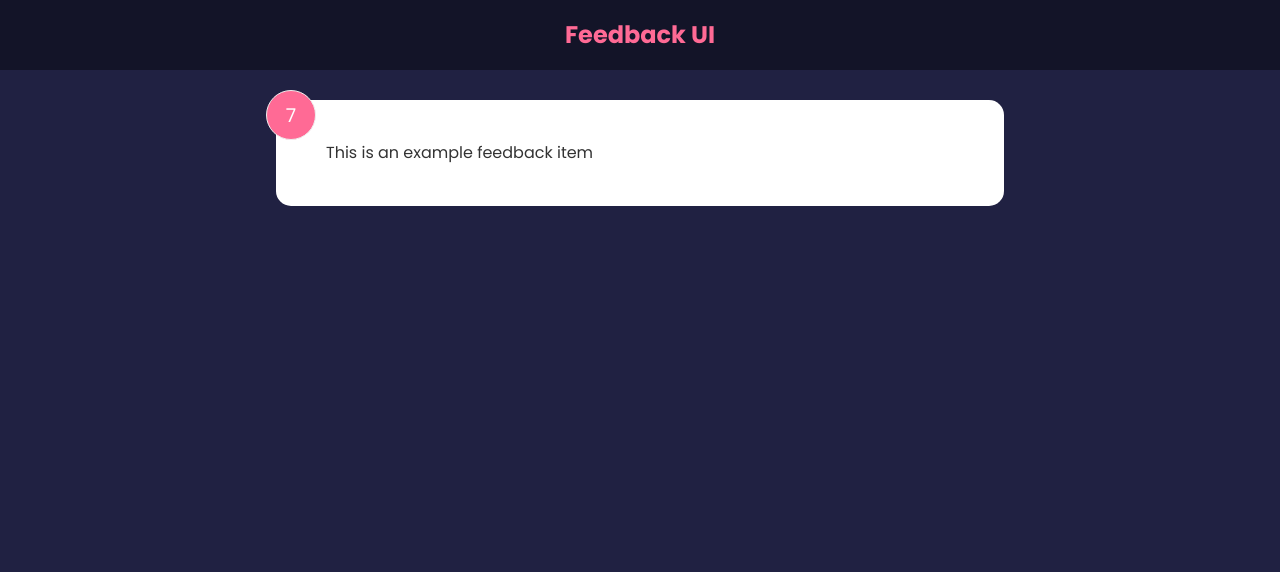
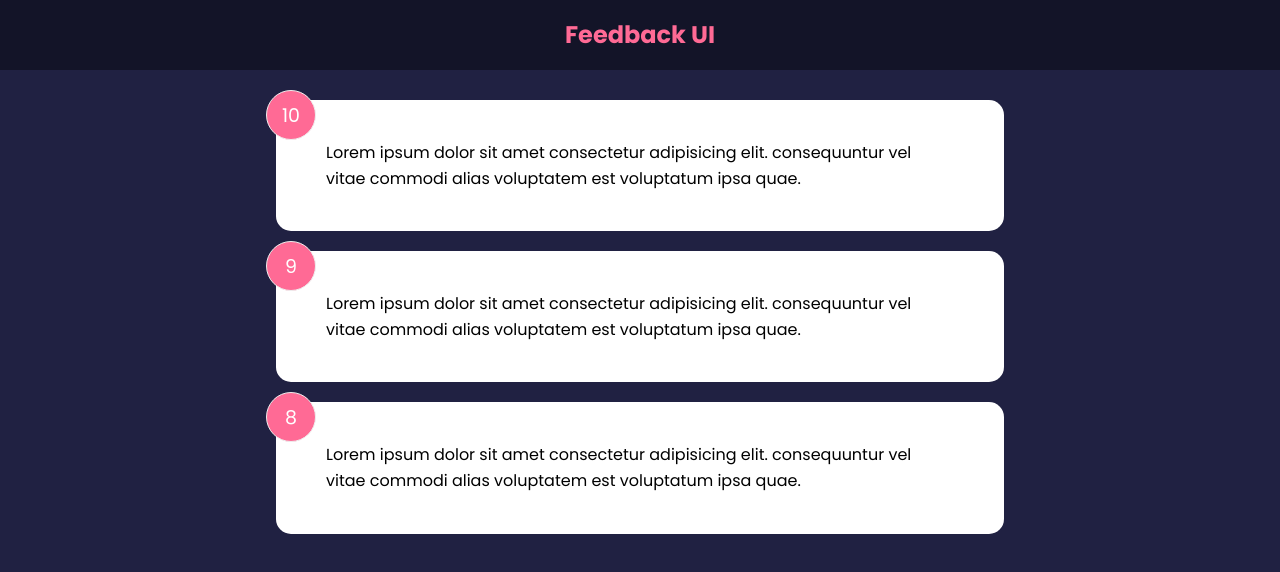
Before and after one commit to sandip2224/review-system-webapp, a React (Create React App) app: page / in a window 1280 px wide. Shown: the top 572 px of the page. Built offline with nearby package versions, Linux system fonts and the light colour scheme.

Commit message:
Added dynamic feedback listings

```diff
--- a/src/App.js
+++ b/src/App.js
@@ -1,13 +1,16 @@
 import { useState } from 'react';
-import FeedbackItem from './components/FeedbackItem';
+import FeedbackList from './components/FeedbackList';
 import Header from './components/Header';
+import FeedbackData from './data/FeedbackData'
 
 function App() {
+  const [feedback, setFeedback] = useState(FeedbackData)
+
   return (
     <div className="App">
       <Header />
       <div className="container">
-        <FeedbackItem />
+        <FeedbackList feedback={feedback  } />
       </div>
     </div>
   );
--- a/src/components/FeedbackItem.jsx
+++ b/src/components/FeedbackItem.jsx
@@ -1,22 +1,18 @@
-import React, { useState } from 'react'
+import React from 'react'
+import Card from './shared/Card'
+import PropTypes from 'prop-types'
 
-function FeedbackItem() {
-  const [rating, setRating] = useState(7)
-  const [text, setText] = useState('This is an example feedback item')
-
-  // const handleClick = () => {
-  //   setRating((prevState) => {
-  //     return prevState + 1
-  //   })
-  // }
-
+function FeedbackItem({ item }) {
   return (
-    <div className='card'>
-      <div className="num-display">{rating}</div>
-      <div className="text-display">{text}</div>
-      {/* <button onClick={handleClick}>Click Here</button> */}
-    </div>
+    <Card>
+      <div className="num-display">{item.rating}</div>
+      <div className="text-display">{item.text}</div>
+    </Card>
   )
 }
 
+FeedbackItem.propTypes = {
+  item: PropTypes.object.isRequired
+}
+
 export default FeedbackItem
--- /dev/null
+++ b/src/components/FeedbackList.jsx
@@ -0,0 +1,17 @@
+import React from 'react'
+import FeedbackItem from './FeedbackItem'
+
+function FeedbackList({ feedback }) {
+  if (!feedback || feedback.length === 0) {
+    return <p>No Feedback Yet!</p>
+  }
+  return (
+    <div className='feedback-list'>
+      {feedback.map(item => {
+        return <FeedbackItem key={item.id} item={item} />
+      })}
+    </div>
+  )
+}
+
+export default FeedbackList
--- /dev/null
+++ b/src/components/shared/Card.jsx
@@ -0,0 +1,28 @@
+import React from 'react'
+import PropTypes from 'prop-types'
+
+function Card({ children, reverse }) {
+  return (
+    <div
+      className='card'
+      style={{
+        backgroundColor: reverse ? 'rgba(0,0,0,0.4)' : '#fff',
+        color: reverse ? '#fff' : '#000',
+      }}
+    >
+      {children}
+    </div>
+  )
+}
+
+Card.defaultProps = {
+  reverse: false,
+}
+
+Card.propTypes = {
+  children: PropTypes.node.isRequired,
+  reverse: PropTypes.bool,
+}
+
+
+export default Card
--- /dev/null
+++ b/src/data/FeedbackData.js
@@ -0,0 +1,19 @@
+const FeedbackData = [
+  {
+    id: 1,
+    rating: 10,
+    text: 'Lorem ipsum dolor sit amet consectetur adipisicing elit. consequuntur vel vitae commodi alias voluptatem est voluptatum ipsa quae.',
+  },
+  {
+    id: 2,
+    rating: 9,
+    text: 'Lorem ipsum dolor sit amet consectetur adipisicing elit. consequuntur vel vitae commodi alias voluptatem est voluptatum ipsa quae.',
+  },
+  {
+    id: 3,
+    rating: 8,
+    text: 'Lorem ipsum dolor sit amet consectetur adipisicing elit. consequuntur vel vitae commodi alias voluptatem est voluptatum ipsa quae.',
+  },
+]
+
+export default FeedbackData
```
Also changed, not shown: 1 other file (tests, documents, lock files or other folders).
